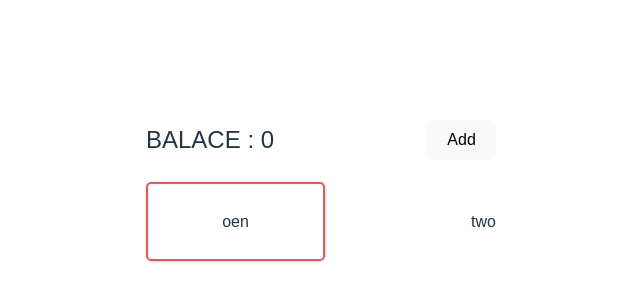
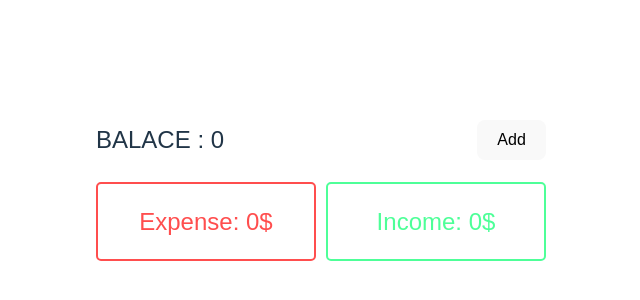
Before and after one commit to hamid19471/Expemse-Tracker, a React (Vite) app: page / in a window 1280 px wide. Shown: the part 62-362 px from the top of the page, without its empty margins (319-959 px from the left). Built offline with nearby package versions, Linux system fonts and the light colour scheme.

Commit message:
Update: seprate some of part this component to other component like form and add expose compnent for easy managment

```diff
--- a/src/Components/ExpenseApp/ExpenseApp.jsx
+++ b/src/Components/ExpenseApp/ExpenseApp.jsx
@@ -1,18 +1,18 @@
 import React, { useState } from "react";
 import styled from "styled-components";
+import AddEspense from "../AddExpense/AddEspense";
+import TransAction from "../TeransAction/TransAction";
+
 const ExpenseApp = () => {
     const [income, setIncom] = useState(0);
     const [expense, setExpense] = useState(0);
+    const [transAction, setTransAction] = useState([]);
     return (
         <Container>
-            <IncomeTag>
-                <BalaceText>Balace : {expense - income}</BalaceText>
-                <button>Add</button>
-            </IncomeTag>
-            <ExpenseTag>
-                <ExpanseTagInnerleft>oen</ExpanseTagInnerleft>
-                <div>two</div>
-            </ExpenseTag>
+            <AddEspense income={income} expense={expense} />
+            <TransActionDiv>
+                <TransAction teransAction={transAction} />
+            </TransActionDiv>
         </Container>
     );
 };
@@ -20,37 +20,13 @@ const ExpenseApp = () => {
 export default ExpenseApp;
 
 const Container = styled.div`
-    width: 350px;
+    width: 450px;
     align-items: center;
     justify-content: cente;
     margin: auto;
 `;
 
-const IncomeTag = styled.div`
-    display: flex;
-    align-items: center;
-    justify-content: space-between;
+const TransActionDiv = styled(Container)`
+    margin-top: 3rem;
+    font-size: 2rem;
 `;
-
-const BalaceText = styled.p`
-    font-size: 1.5rem;
-    text-transform: uppercase;
-`;
-
-const ExpenseTag = styled.div`
-    display: flex;
-    align-items: center;
-    justify-content: space-between;
-    gap: 10px;
-    width: 100%;
-`;
-
-const ExpanseTagInnerleft = styled.div`
-    width: 175px;
-    height: 75px;
-    display: flex;
-    align-items: center;
-    justify-content: center;
-    border: solid #ff4e4e 2px;
-    border-radius: 5px;
-`;
```
